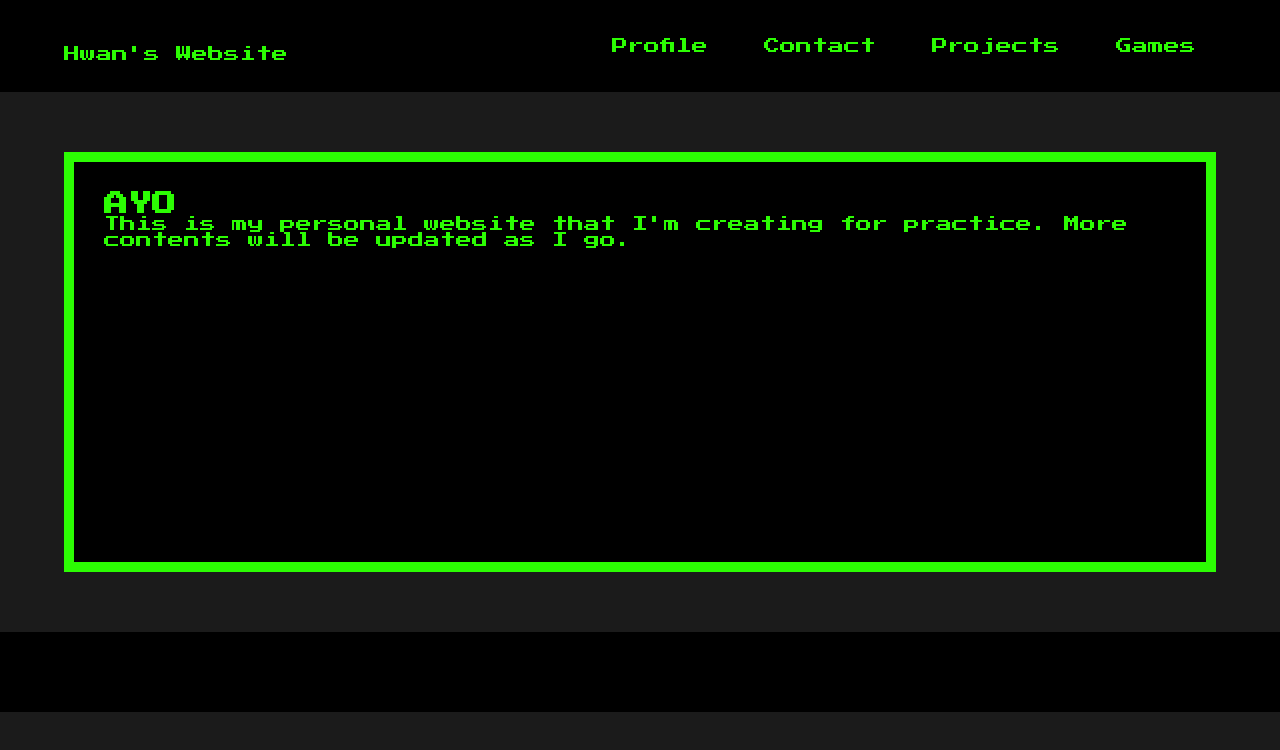
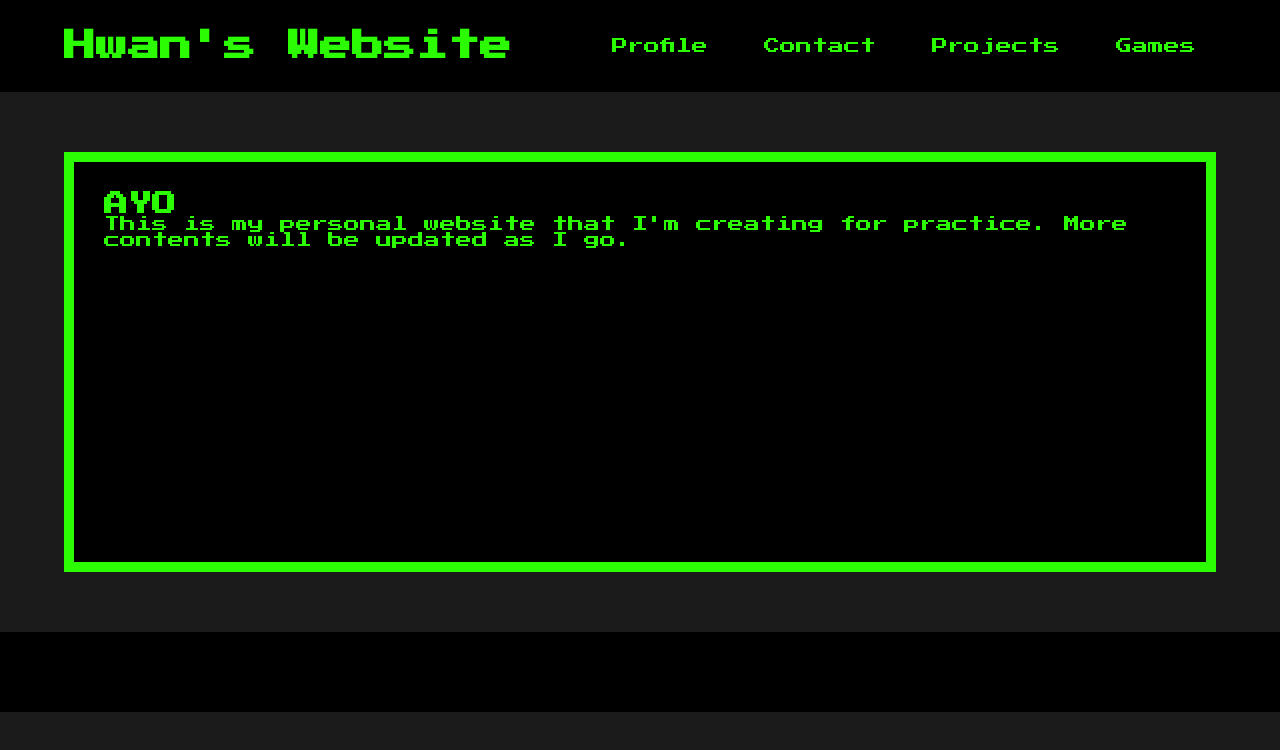
Before and after one commit to hwanchoi510/hwanchoi510.github.io, a plain HTML site: page index.html in a window 1280 px wide. Drawn offline with Linux system fonts and the light colour scheme.

Commit message:
Minor Fix
Fixed page title not being shown properly

```diff
--- a/index.html
+++ b/index.html
@@ -7,7 +7,7 @@
     </head>
     <body>
         <header id="WebBanner">
-            <h1 id="WebTitle"><a href="index.html" class="PageLink">Hwan's Website</a></h1></div>
+            <a href="index.html" class="PageLink"><h1 id="WebTitle">Hwan's Website</h1></a>
             <nav id="Navigation">
                 <ul class="PageLinks">
                     <li><a href="profile.html" class="PageLink">Profile</a></li>
```
Also changed, not shown: profile.html (+1 -1 lines).
